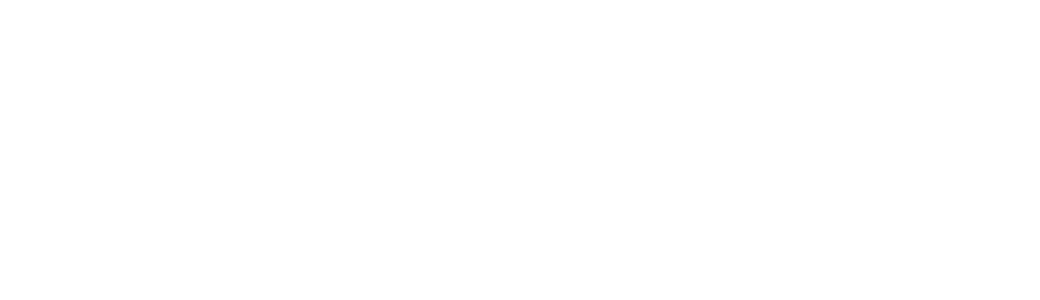
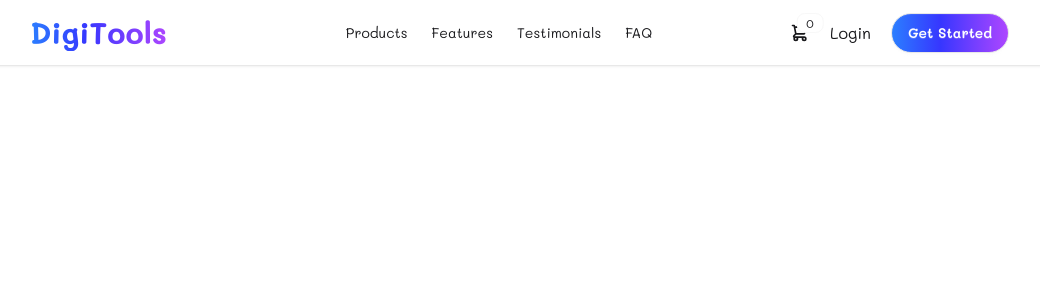
Before and after one commit to abdussattarsakil/DigiTools-project-assingment-6-, a React (Vite) app: page / in a window 1280 px wide. Shown: the top 300 px of the page, without its empty margins (141-1181 px from the left). Built offline with nearby package versions, Linux system fonts and the light colour scheme.

Commit message:
navbar design done

```diff
--- a/src/App.jsx
+++ b/src/App.jsx
@@ -1,11 +1,12 @@
 import './App.css'
+import Navbar from './components/Navbar'
 
 function App() {
 
   return (
     <>
 
-
+      <Navbar></Navbar>
 
     </>
   )
--- /dev/null
+++ b/src/components/Navbar.jsx
@@ -0,0 +1,43 @@
+const Navbar = () => {
+    return (
+        <div className="">
+            <div className="navbar bg-base-100 shadow-sm">
+                <div className="navbar-start lg:justify-center">
+                    <div className="dropdown ">
+                        <div tabIndex={0} role="button" className="btn btn-ghost lg:hidden">
+                            <svg xmlns="http://www.w3.org/2000/svg" className="h-5 w-5" fill="none" viewBox="0 0 24 24" stroke="currentColor"> <path strokeLinecap="round" strokeLinejoin="round" strokeWidth="2" d="M4 6h16M4 12h8m-8 6h16" /> </svg>
+                        </div>
+                        <ul
+                            tabIndex="-1"
+                            className="menu menu-sm dropdown-content bg-base-100 rounded-box z-1 mt-3 w-52 p-2 shadow">
+                            <li><a>Products</a></li>
+                            <li><a>Features</a></li>
+                            <li><a>Testimonials</a></li>
+                            <li><a>FAQ</a></li>
+
+                        </ul>
+                    </div>
+                    <h1 className="bg-linear-to-r/hsl from-blue-500 to-purple-500 bg-clip-text text-transparent text-3xl font-bold">DigiTools</h1>
+                </div>
+                <div className="navbar-center hidden lg:flex">
+                    <ul className="menu menu-horizontal px-1">
+                        <li><a>Products</a></li>
+                        <li><a>Features</a></li>
+                        <li><a>Testimonials</a></li>
+                        <li><a>FAQ</a></li>
+                    </ul>
+                </div>
+                <div className="navbar-end gap-5 lg:justify-center">
+                    <div className="indicator">
+                        <svg xmlns="http://www.w3.org/2000/svg" className="h-5 w-5" fill="none" viewBox="0 0 24 24" stroke="currentColor"> <path strokeLinecap="round" strokeLinejoin="round" strokeWidth="2" d="M3 3h2l.4 2M7 13h10l4-8H5.4M7 13L5.4 5M7 13l-2.293 2.293c-.63.63-.184 1.707.707 1.707H17m0 0a2 2 0 100 4 2 2 0 000-4zm-8 2a2 2 0 11-4 0 2 2 0 014 0z" /> </svg>
+                        <span className="badge badge-sm indicator-item ">0</span>
+                    </div>
+                    <a>Login</a>
+                    <a className="btn rounded-full bg-linear-to-r/hsl from-blue-500 to-purple-500 text-white">Get Started</a>
+                </div>
+            </div>
+        </div>
+    );
+};
+
+export default Navbar;
```
